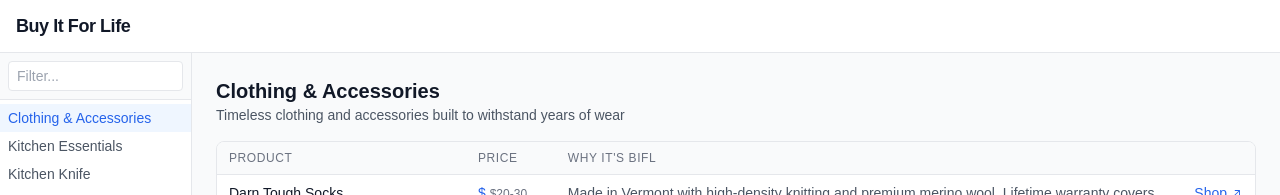
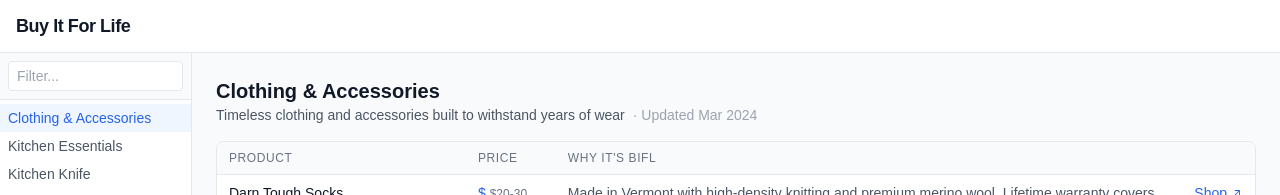
Before and after one commit to SparkyWoo/bifl, a Next.js app: page /categories/clothing in a window 1280 px wide. Shown: the top 195 px of the page. Built offline with nearby package versions, Linux system fonts and the light colour scheme.

Commit message:
improve category page ui/ux last updated subtle

```diff
--- a/app/categories/[id]/page.tsx
+++ b/app/categories/[id]/page.tsx
@@ -101,7 +101,12 @@ export default async function Page({ params }: PageProps) {
     <div className="max-w-7xl space-y-4">
       <div className="mb-2">
         <h1 className="text-xl font-bold text-gray-900">{content.title}</h1>
-        <p className="text-sm text-gray-600">{content.description}</p>
+        <p className="text-sm text-gray-600">
+          {content.description}
+          <span className="text-gray-400 ml-2">
+            · Updated {new Date(content.lastUpdated).toLocaleDateString('en-US', { month: 'short', year: 'numeric' })}
+          </span>
+        </p>
       </div>
 
       <div className="bg-white border border-gray-200 rounded-lg overflow-hidden">
```
